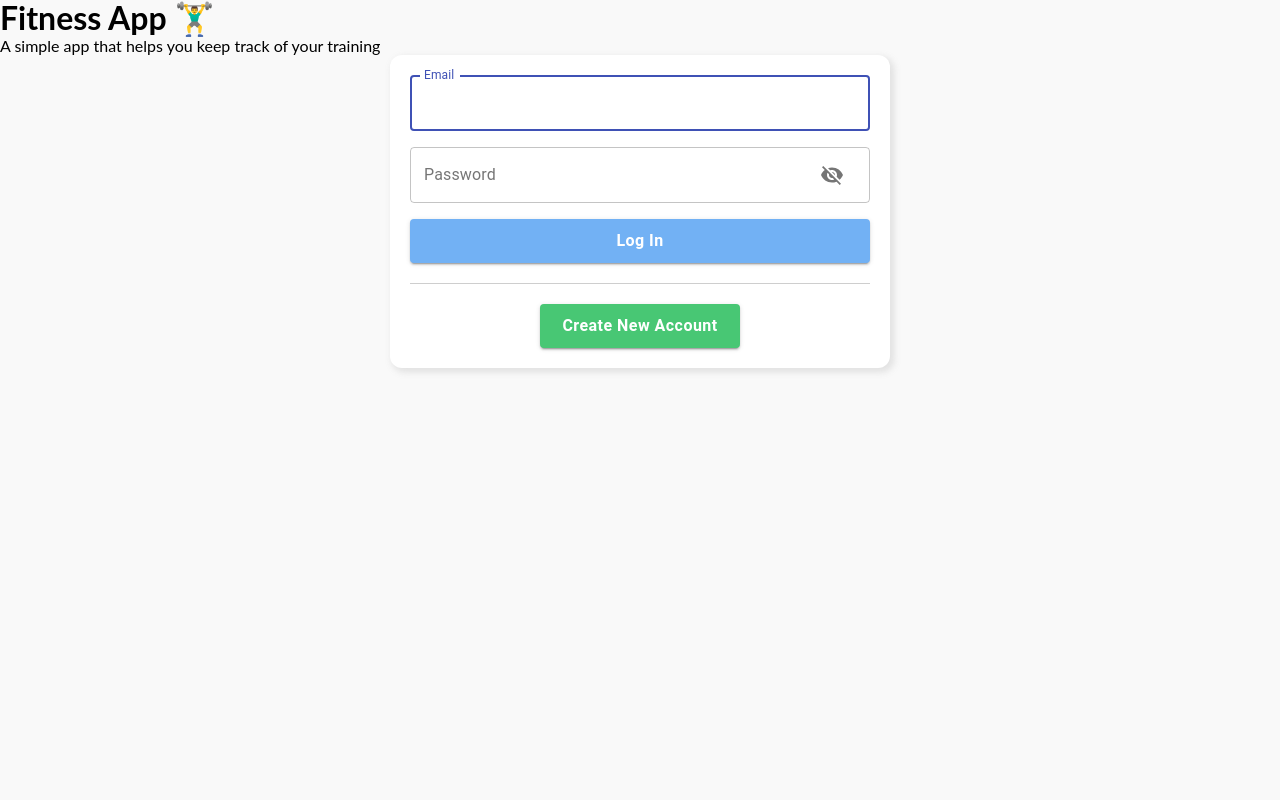
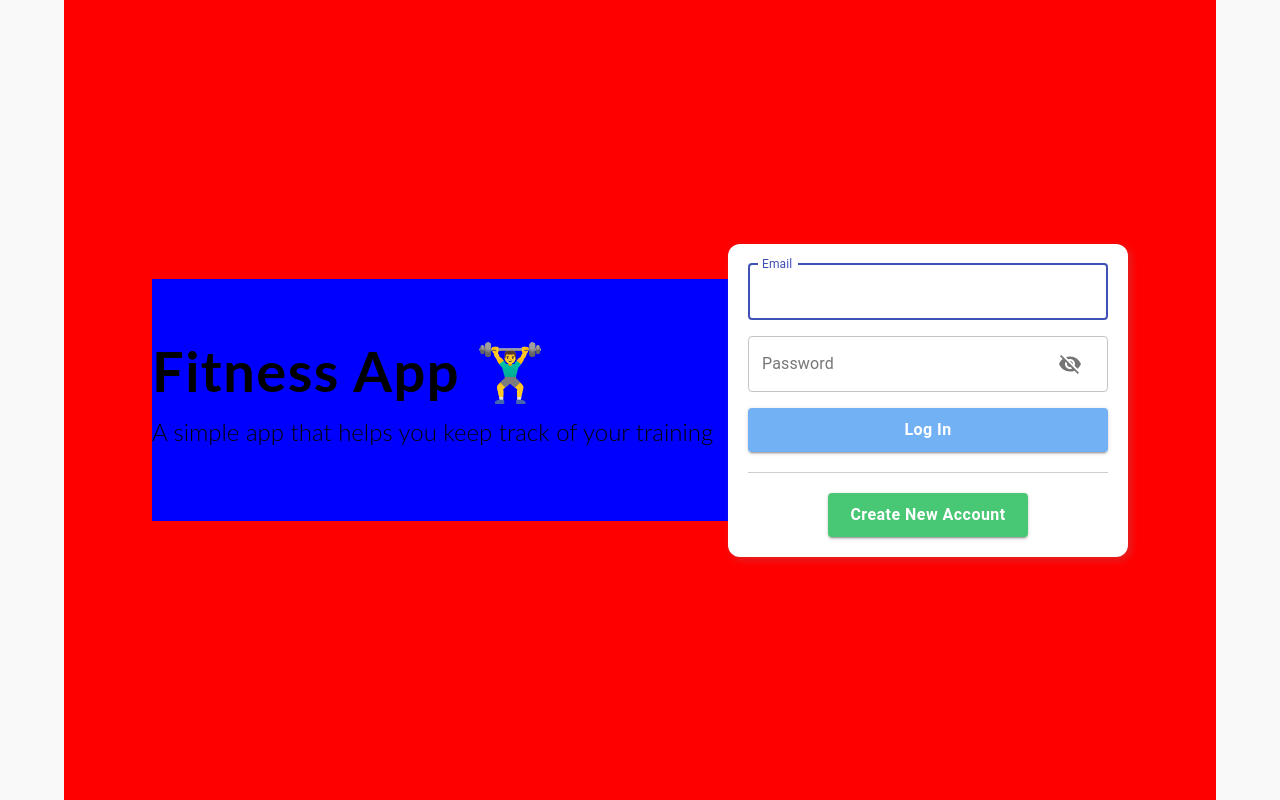
Before and after one commit to aaronjunehee/workout-log, a React (Create React App) app: page /login in a window 1280 px wide. Built offline with nearby package versions, Linux system fonts and the light colour scheme; no server answers.

Commit message:
playing with layouts for login section

```diff
--- a/src/styles/partials/_login.scss
+++ b/src/styles/partials/_login.scss
@@ -1,34 +1,48 @@
+
+.login-wrapper {
+  height: 100%;
+  width: 90%;
+  max-width: 1200px;
+  margin: 0 auto;
+  display: flex;
+  justify-content: center;
+  align-items: center;
+  background: red;
+}
+
+header,
+form {
+  flex: 0 0 50%;
+}
+header {
+  background: blue;
+}
+form {
+  background: purple;
+}
+
+.login-header {
+  text-align: left;
+  padding: 60px 0;
+  h1 {
+    font-size: 3.5rem;
+    letter-spacing: 1.5px;
+  }
+  p {
+    font-size: 1.5rem;
+    padding: 15px 0;
+    font-weight: 300;
+  }
+}
+
 form.login {
-  margin: 0 auto;
-  width: 60%;
-  max-width: 500px;
+  max-width: 400px;
   background-color: white;
   padding: 20px;
   border-radius: 12px;
   box-shadow: 3px 3px 7px 1px #88888838;
   @media (max-width: 500px) {
     width: 95%;
-  }
-
-  button.primary {
-    background-color: rgb(114, 177, 244);
-    color: white;
-    font-weight: bold;
-    text-transform: capitalize;
-    &:hover {
-      background-color: darken(rgb(114, 177, 244), 5%);
-    }
-  }
-
-  button.secondary {
-    background-color: #48c774;
-    color: white;
-    font-weight: bold;
-    text-transform: capitalize;
-    max-width: 250px;
-    &:hover {
-      background-color: darken(#48c774, 5%);
-    }
   }
 
   .signup-button-container {
```
